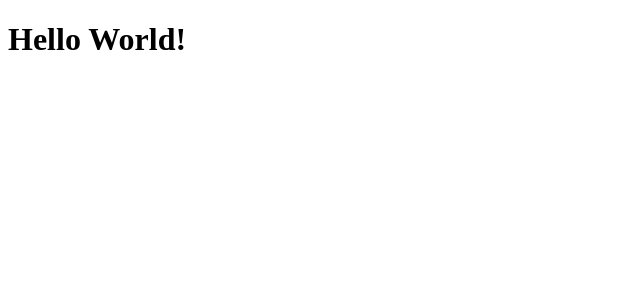
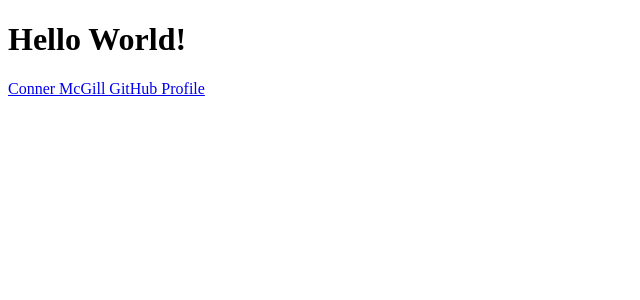
Before and after one commit to ConnerMcGill/conner-mcgill-site, a React (Vite) app: page / in a window 1280 px wide. Shown: the top 300 px of the page, without its empty margins (0-640 px from the left). Built offline with nearby package versions, Linux system fonts and the light colour scheme.

Commit message:
update initial index page

```diff
--- a/src/App.tsx
+++ b/src/App.tsx
@@ -2,6 +2,7 @@
   return (
       <div>
         <h1>Hello World!</h1>
+        <a href="https://github.com/ConnerMcGill/">Conner McGill GitHub Profile</a>
       </div>
   );
 }
```
